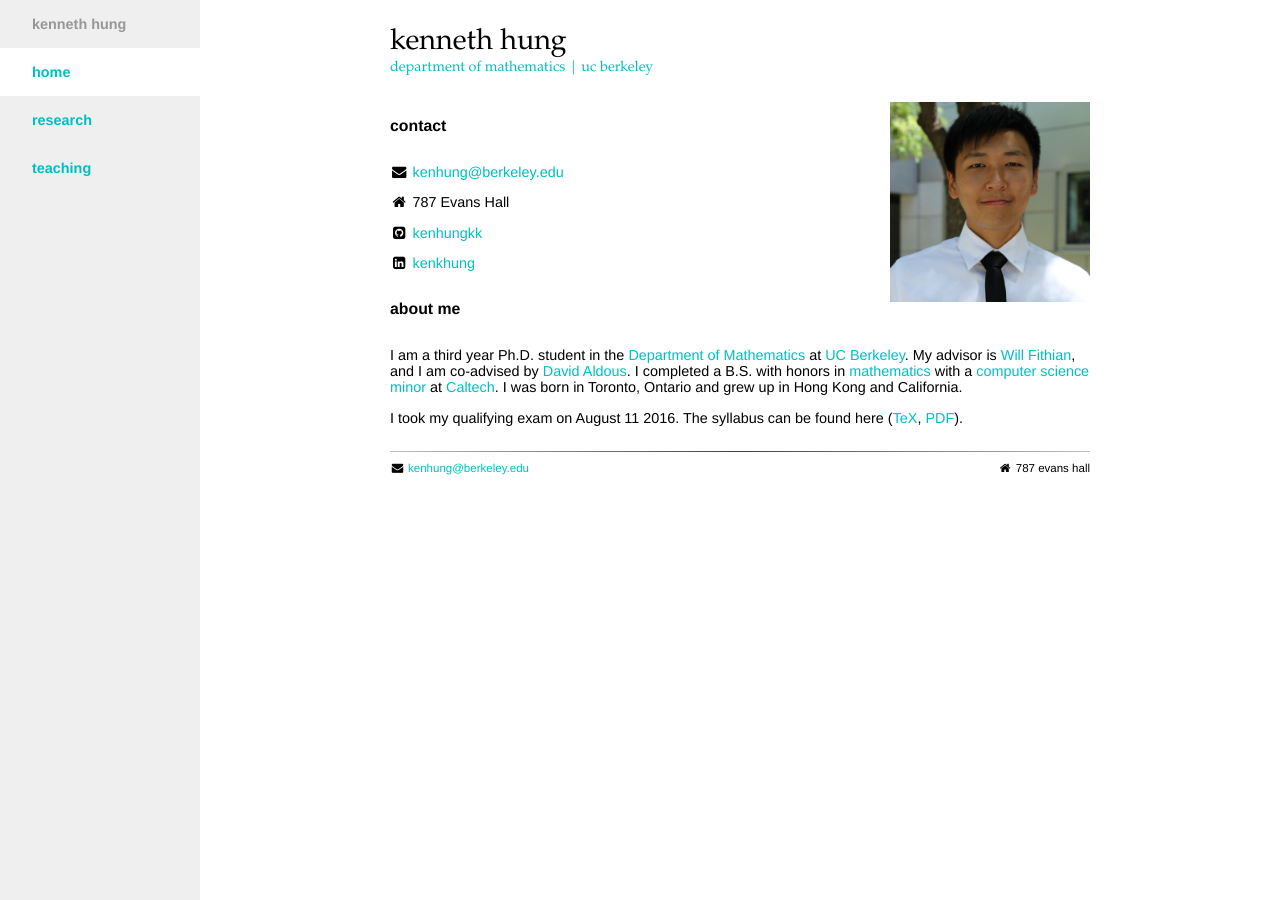
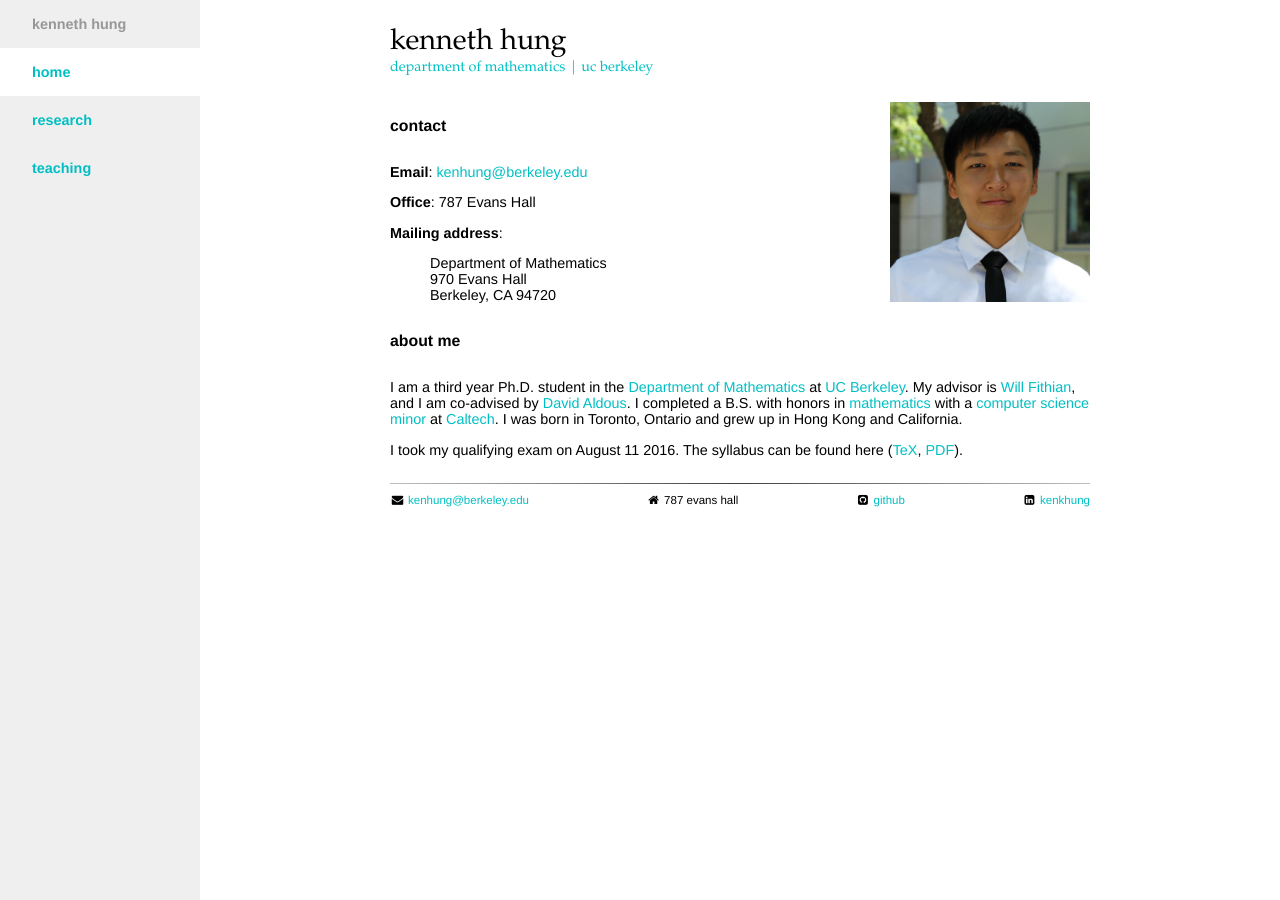
Before and after one commit to yiqunchen/kenhungkk.github.io, a Jekyll site: the page built from index.md, in a window 1280 px wide. Built offline with Jekyll 4.4.1, drawn with Linux system fonts in a browser that asks for light colours; nearby versions of some CDN libraries.

Commit message:
added mailing address

```diff
--- a/_config.yml
+++ b/_config.yml
@@ -6,3 +6,5 @@ url: http://kenhung.me
 email: kenhung@berkeley.edu
 markdown: kramdown
 office: 787 Evans Hall
+github: kenhungkk
+linkedin: kenkhung
--- a/_layouts/default.html
+++ b/_layouts/default.html
@@ -47,6 +47,12 @@
                 <div>
                     <i class="fa fa-home fa-fw"></i> {{ site.office }}
                 </div>
+                <div>
+                    <i class="fa fa-github-square fa-fw"></i> <a href="https://github.com/{{ site.github }}">{{ site.github }}</a>
+                </div>
+                <div>
+                    <i class="fa fa-linkedin-square fa-fw"></i> <a href="https://www.linkedin.com/in/{{ site.linkedin }}">{{ site.linkedin }}</a>
+                </div>
             </div>
         </div>
     </div>
--- a/index.md
+++ b/index.md
@@ -5,13 +5,14 @@ title: Home
 ---
 # Contact
 
-<i class="fa fa-envelope fa-fw"></i> [kenhung@berkeley.edu](mailto:kenhung@berkeley.edu)
+**Email**: [{{ site.email }}](mailto:{{ site.email }})
 
-<i class="fa fa-home fa-fw"></i> 787 Evans Hall
+**Office**: {{ site.office }}
 
-<i class="fa fa-github-square fa-fw"></i> [kenhungkk](https://github.com/kenhungkk)
-
-<i class="fa fa-linkedin-square fa-fw"></i> [kenkhung](https://www.linkedin.com/in/kenkhung)
+**Mailing address**:
+> Department of Mathematics
+> 970 Evans Hall
+> Berkeley, CA 94720
 
 # About me
 
```
Also changed, not shown: 3 other files.
